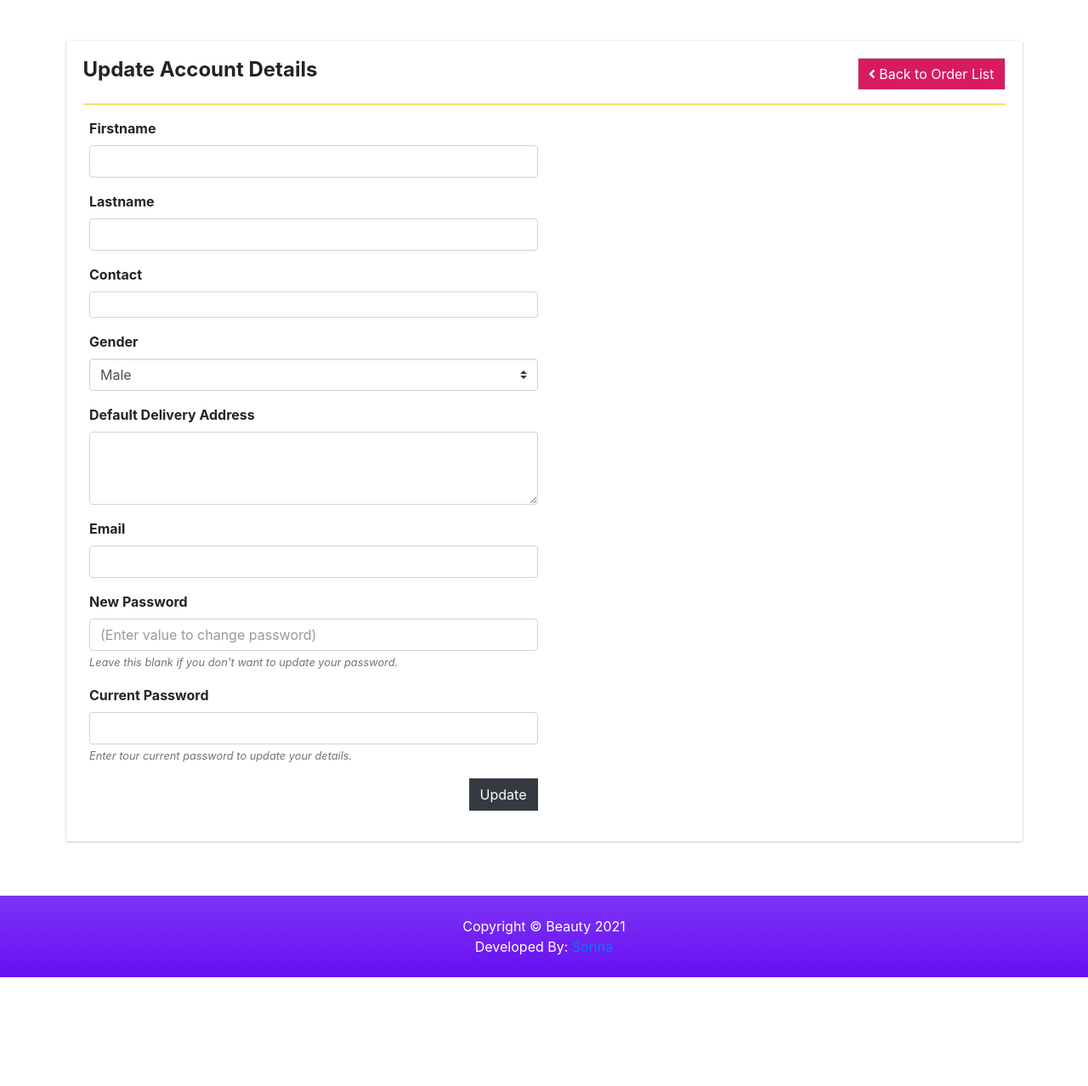
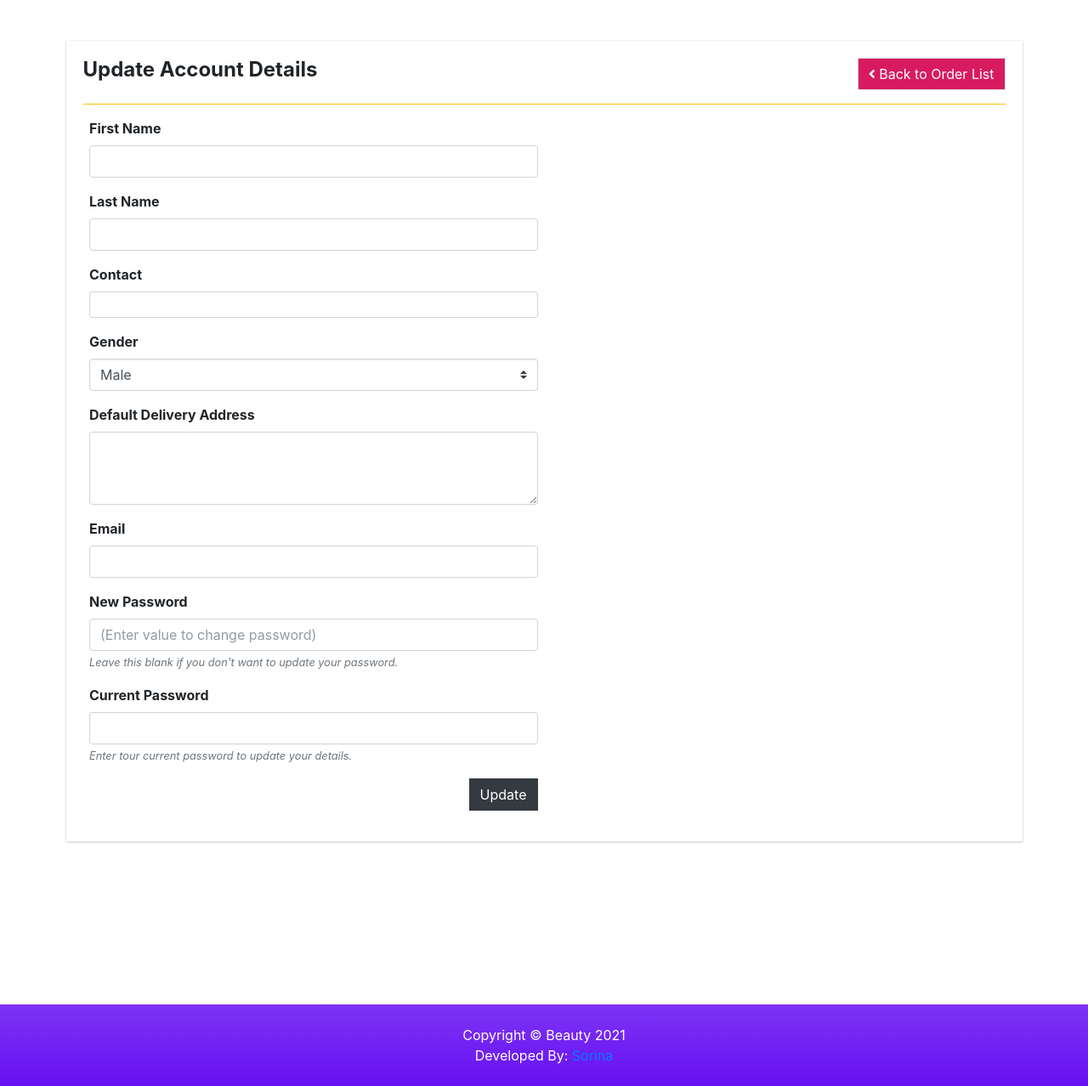
Before and after one commit to albu-alex/jewelry-website, a PHP site: page /cbpos/index.php?p=edit_account in a window 1280 px wide. Shown: the part 80-1358 px from the top of the page at 85% size. Before the commit the page ends 1230 px from the top, so only its background shows below. Run offline with PHP 8.4, Linux system fonts and the light colour scheme; data comes from the database, SQL or seed files in the repository; some libraries are stand-ins or nearby versions.

Commit message:
Add other gender + place footer at bottom of the page on every page + placeholder refactor

```diff
--- a/_index.html
+++ b/_index.html
@@ -256,7 +256,7 @@
             </div>
         </section>
         <!-- Footer-->
-        <footer class="py-5 bg-dark">
+        <footer style="position: absolute;bottom: 0;width: 100vw;" class="py-5 bg-dark">
             <div class="container"><p class="m-0 text-center text-white">Copyright &copy; Your Website 2021</p></div>
         </footer>
         <!-- Bootstrap core JS-->
--- a/admin/inc/footer.php
+++ b/admin/inc/footer.php
@@ -55,7 +55,7 @@
     }
   })
 </script>
-<footer class="main-footer text-sm">
+<footer style="bottom: 0;width: 100vw;" class="main-footer text-sm">
         <strong>Copyright © <?php echo date('Y') ?>.
         <!-- <a href=""></a> -->
         </strong>
--- a/edit_account.php
+++ b/edit_account.php
@@ -11,11 +11,11 @@
                         <form action="" id="update_account">
                         <input type="hidden" name="id" value="<?php echo $_settings->userdata('id') ?>">
                             <div class="form-group">
-                                <label for="firstname" class="control-label">Firstname</label>
+                                <label for="firstname" class="control-label">First Name</label>
                                 <input type="text" name="firstname" class="form-control form" value="<?php echo $_settings->userdata('firstname') ?>" required>
                             </div>
                             <div class="form-group">
-                                <label for="lastname" class="control-label">Lastname</label>
+                                <label for="lastname" class="control-label">Last Name</label>
                                 <input type="text" name="lastname" class="form-control form" value="<?php echo $_settings->userdata('lastname') ?>" required>
                             </div>
                             <div class="form-group">
@@ -27,6 +27,7 @@
                                 <select name="gender" id="" class="custom-select select" required>
                                     <option <?php echo $_settings->userdata('gender') == "Male" ? "selected" : '' ?>>Male</option>
                                     <option <?php echo $_settings->userdata('gender') == "Female" ? "selected" : '' ?>>Female</option>
+                                    <option <?php echo $_settings->userdata('gender') == "Other" ? "selected" : '' ?>>Other</option>
                                 </select>
                             </div>
                             <div class="form-group">
--- a/inc/footer.php
+++ b/inc/footer.php
@@ -59,7 +59,7 @@
   })
 </script>
 <!-- Footer-->
-<footer class="py-4 bg-gradient-indigo">
+<footer style="margin-top: 10%;width: 100vw;" class="py-4 bg-gradient-indigo">
             <div class="container">
               <p class="m-0 text-center text-white">Copyright &copy; <?php echo $_settings->info('short_name') ?> 2021</p>
               <p class="m-0 text-center text-white">Developed By: <a href="mailto:oretnom23@gmail.com">Sorina</a></p>
```
